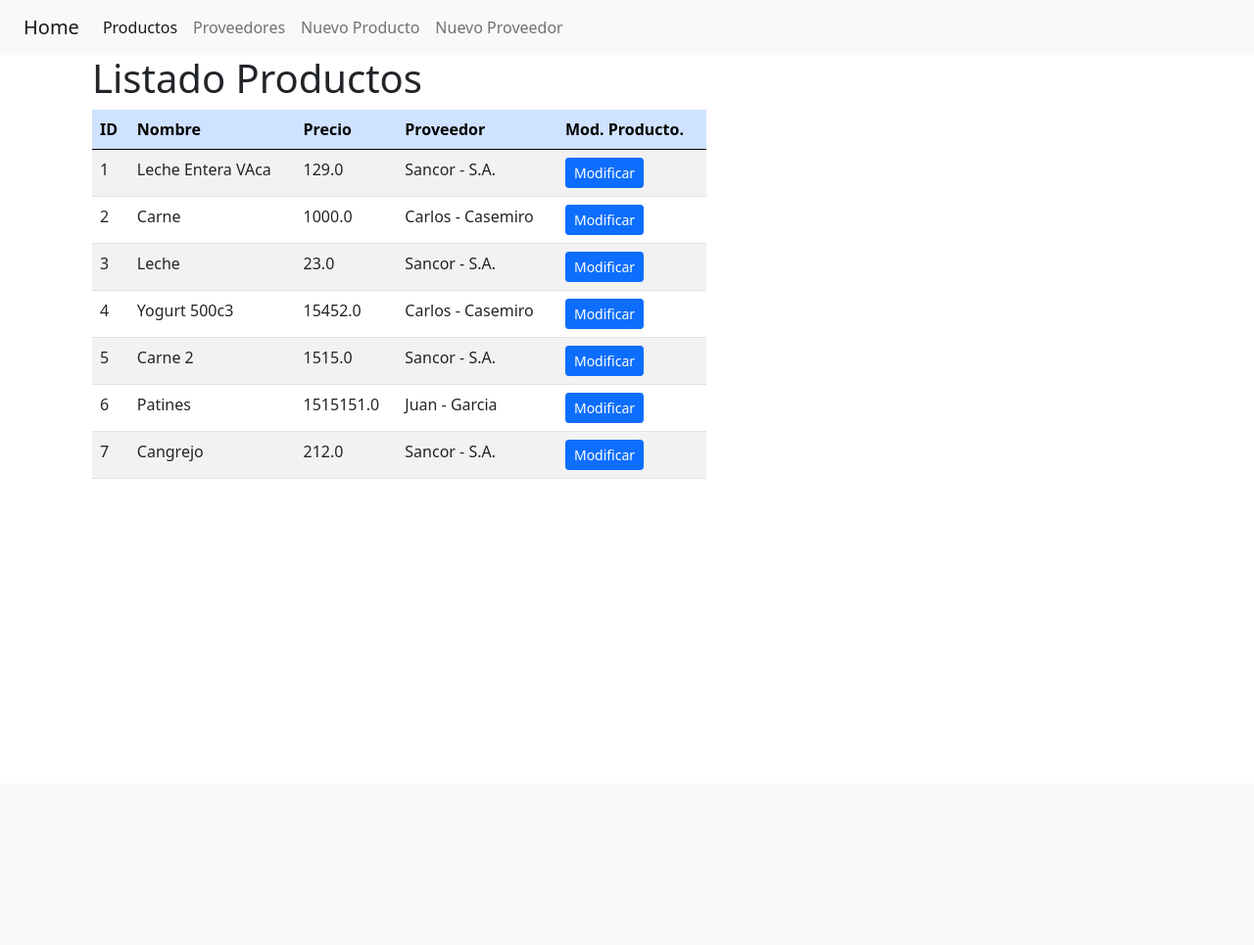
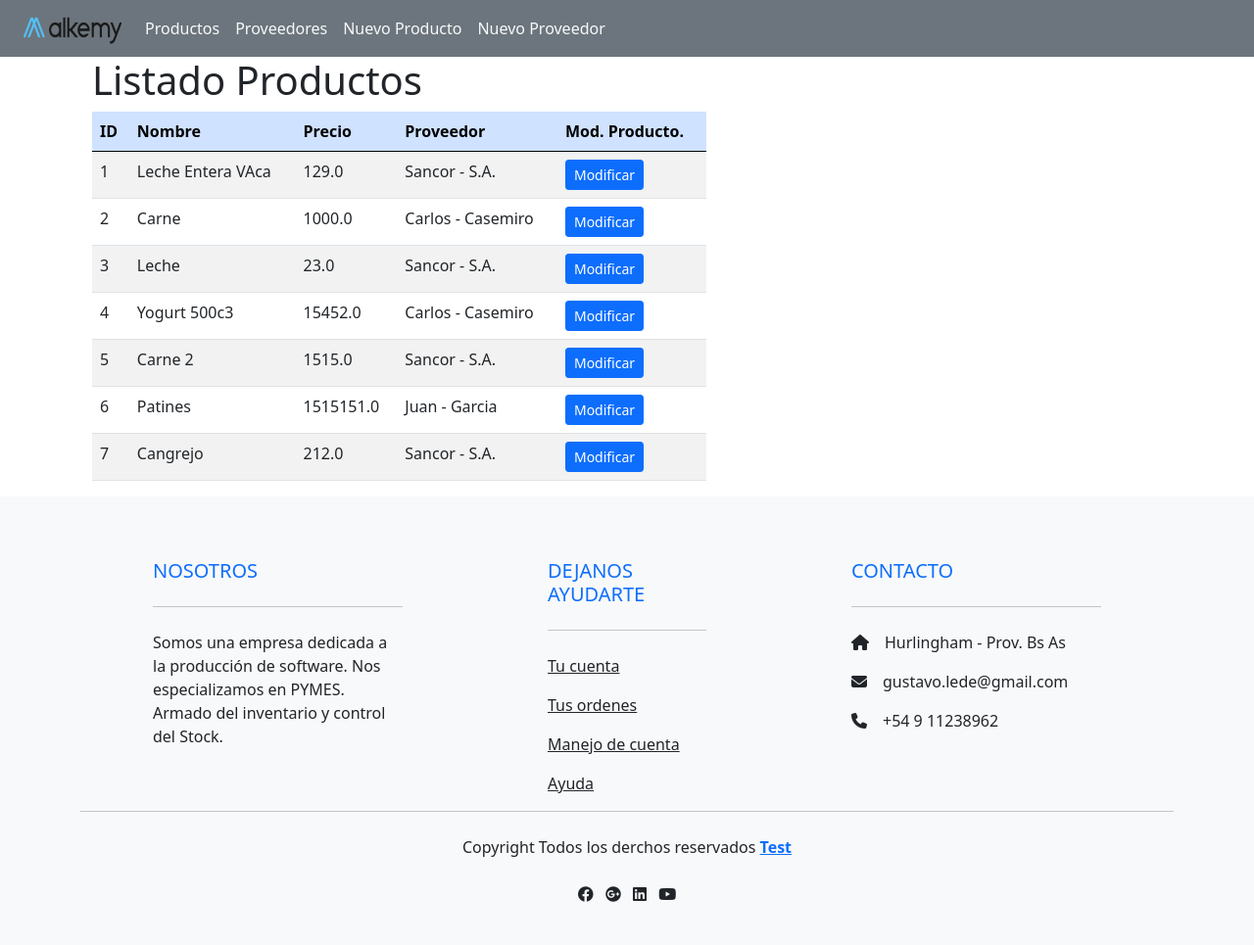
Before and after one commit to GusLed1870/Proyecto_Stock__Producto, a Django app: page /home/producto/listado/ in a window 1280 px wide. Shown: the whole page at 98% size. Before the commit the page ends 489 px from the top, so only its background shows below. Run offline with Django 4.2, Linux system fonts and the light colour scheme; data comes from the database, SQL or seed files in the repository.

Commit message:
se agrego el footer

```diff
--- /dev/null
+++ b/compra_app/templates/footer.html
@@ -0,0 +1,127 @@
+{% load static %}
+
+<!DOCTYPE html>
+<html lang="en">
+<head>
+    <meta charset="UTF-8">
+    <meta http-equiv="X-UA-Compatible" content="IE=edge">
+    <meta name="viewport" content="width=device-width, initial-scale=1.0">
+
+    <link href="https://cdn.jsdelivr.net/npm/bootstrap@5.0.2/dist/css/bootstrap.min.css" rel="stylesheet" integrity="sha384-EVSTQN3/azprG1Anm3QDgpJLIm9Nao0Yz1ztcQTwFspd3yD65VohhpuuCOmLASjC" crossorigin="anonymous">
+    <link rel="stylesheet" href="https://cdnjs.cloudflare.com/ajax/libs/font-awesome/6.4.0/css/all.min.css" integrity="sha512-iecdLmaskl7CVkqkXNQ/ZH/XLlvWZOJyj7Yy7tcenmpD1ypASozpmT/E0iPtmFIB46ZmdtAc9eNBvH0H/ZpiBw==" crossorigin="anonymous" referrerpolicy="no-referrer" />
+    <link rel="stylesheet" href="{% static 'style/estilos.css' %}">
+    <title>Menu de navegación</title>
+</head>
+<body>
+
+    <footer class="bg-light text dark pt-5 pb-4">
+        <div class="container text-center text-md-start">
+            <div class="row text-center text-md-start">
+                <div class="col-md-3 col-lg-3 col-xl-3 mx-auto  mt-3">
+                    <h5 class="text-uppercase mb-4 font-weight-bold text-primary">Nosotros</h5>
+                    <hr class="mb-4">
+                    <p>
+                        Somos una empresa dedicada a la producción de software. Nos especializamos en PYMES. Armado del inventario y control del Stock.
+                    </p>
+                </div>
+                <div  class="col-md-2 col-lg-2 col-xl-2 mx-auto mt-3">
+                    <h5 class="text-uppercase mb-4 font-weight-bold text-primary">Dejanos Ayudarte</h5>
+                    <hr class="mb-4">
+                    <p>
+                        <a href="#" class="text-dark">Tu cuenta</a>
+                    </p>
+                    <p>
+                        <a href="#" class="text-dark">Tus ordenes</a>
+                    </p>
+                    <p>
+                        <a href="#" class="text-dark">Manejo de cuenta</a>
+                    </p>
+                    <p>
+                        <a href="#" class="text-dark">Ayuda</a>
+                    </p>
+                </div>
+                <!-- <div  class="col-md-2 col-lg-2 col-xl-2 mx-auto mt-3">
+                    <h5 class="text-uppercase mb-4 font-weight-bold text-primary">Haz Dinero</h5>
+                    <hr class="mb-4">
+                    <p>
+                        <a href="#" class="text-dark">Vende Productos en nuestro sitio</a>
+                    </p>
+                    <p>
+                        <a href="#" class="text-dark">Anuncios</a>
+                    </p>
+                    <p>
+                        <a href="#" class="text-dark">Afiliate</a>
+                    </p>
+                    <p>
+                        <a href="#" class="text-dark">Publica</a>
+                    </p>
+                </div> -->
+                <div  class="col-md-2 col-lg-3 col-xl-3 mx-auto mt-3">
+                    <h5 class="text-uppercase mb-4 font-weight-bold text-primary">Contacto</h5>
+                    <hr class="mb-4">
+                    <p>
+                        <li class="fas fa-home me-3"></li>Hurlingham - Prov. Bs As
+
+                    </p>
+                    <p>
+                        <li class="fas fa-envelope me-3"></li>gustavo.lede@gmail.com
+
+                    </p>
+                    <p>
+                        <li class="fas fa-phone me-3"></li>+54 9 11238962
+
+                    </p>
+                    <!-- <p>
+                        <li class="fas fa-print me-3"></li>+54 9 11238962
+
+                    </p> -->
+                </div>
+                <hr class="mb-4">
+                <div class="text-center mb-2">
+                    <p>
+                        Copyright Todos los derchos reservados
+                        <a href="#">
+                            <strong class="text-primary">Test</strong>
+                        </a>
+                    </p>
+
+
+                </div>
+
+                <div class="text-center">
+                    <ul class="list-unstyled list-inline">
+                        <li class="list-inline-item">
+                            <a href=""class="text-dark"><i class="fab fa-facebook"></i></a>
+                        </li>
+                        <!-- <li class="list-inline-item">
+                            <a href=""class="text-dark"><i class="fab fa-twitter"></i></a>
+                        </li> -->
+                        <!-- <li class="list-inline-item">
+                            <a href=""class="text-dark"><i class="fab fa-google-plus"></i></a>
+                        </li> -->
+                        <li class="list-inline-item">
+                            <a href=""class="text-dark"><i class="fab fa-google-plus"></i></a>
+                        </li>
+
+                        <li class="list-inline-item">
+                            <a href=""class="text-dark"><i class="fab fa-linkedin"></i></a>
+                        </li>
+                        <li class="list-inline-item">
+                            <a href=""class="text-dark"><i class="fab fa-youtube"></i></a>
+                        </li>
+                    </ul>
+
+                </div>
+            </div>
+        </div>
+
+
+
+    </footer>
+
+    {% block content %}
+    {% endblock %}
+
+    <script src="https://cdn.jsdelivr.net/npm/bootstrap@5.0.2/dist/js/bootstrap.bundle.min.js" integrity="sha384-MrcW6ZMFYlzcLA8Nl+NtUVF0sA7MsXsP1UyJoMp4YLEuNSfAP+JcXn/tWtIaxVXM" crossorigin="anonymous"></script>
+</body>
+</html>
--- a/compra_app/templates/listado_productos.html
+++ b/compra_app/templates/listado_productos.html
@@ -61,9 +61,12 @@
         </div>
 
 
+
     </div>
+    {% include 'footer.html' %}
 
     {% endblock %}
+
 
     <script src="https://cdn.jsdelivr.net/npm/bootstrap@5.0.2/dist/js/bootstrap.bundle.min.js" integrity="sha384-MrcW6ZMFYlzcLA8Nl+NtUVF0sA7MsXsP1UyJoMp4YLEuNSfAP+JcXn/tWtIaxVXM" crossorigin="anonymous"></script>
 
--- a/compra_app/templates/listado_proveedores.html
+++ b/compra_app/templates/listado_proveedores.html
@@ -59,6 +59,7 @@
 
 
     </div>
+    {% include 'footer.html' %}
 
     {% endblock %}
 
--- a/compra_app/templates/menu.html
+++ b/compra_app/templates/menu.html
@@ -9,14 +9,18 @@
     <!-- Bootstrap -->
     <link href="https://cdn.jsdelivr.net/npm/bootstrap@5.0.2/dist/css/bootstrap.min.css" rel="stylesheet" integrity="sha384-EVSTQN3/azprG1Anm3QDgpJLIm9Nao0Yz1ztcQTwFspd3yD65VohhpuuCOmLASjC" crossorigin="anonymous">
     <!-- css -->
-    <link rel="stylesheet" href="{% static 'styles/estilos.css' %}">
+    <link rel="stylesheet" href="{% static 'style/estilos.css' %}">
     <title>Menu de navegación</title>
 </head>
 <body>
 
-    <nav class="navbar navbar-expand-lg navbar-light bg-light">
+    <nav class="navbar navbar-expand-lg navbar-light bg-secondary" id="color">
         <div class="container-fluid">
-            <a class="navbar-brand" href="http://127.0.0.1:7000/home/">Home </a>
+            <a class="navbar-brand" href="http://127.0.0.1:8000/home/">
+
+                <img src="{% static 'img/Logo.png' %}" width="100" height="30" alt="Logo">
+
+            </a>
             <button class="navbar-toggler" type="button" data-bs-toggle="collapse"          data-bs-target="#navbarNav" aria-controls="navbarNav" aria-expanded="false"     aria-label="Toggle navigation">
                 <span class="navbar-toggler-icon"></span>
             </button>
@@ -24,25 +28,26 @@
                 <ul class="navbar-nav">
 
                     <li class="nav-item">
-                        <a class="nav-link active" aria-current="page" href="{% url 'listado_productos' %}">Productos</a>
+                        <a class="nav-link active text-light" aria-current="page" href="{% url 'listado_productos' %}">Productos</a>
                     </li>
 
                     <li class="nav-item">
-                        <a class="nav-link"  aria-current="page" href="{% url 'listado_proveedores' %}">Proveedores</a>
+                        <a class="nav-link text-light"  aria-current="page" href="{% url 'listado_proveedores' %}">Proveedores</a>
                     </li>
 
                     <li class="nav-item">
-                        <a class="nav-link"  aria-current="page" href="{% url 'nuevo_producto' %}">Nuevo Producto</a>
+                        <a class="nav-link text-light"  aria-current="page" href="{% url 'nuevo_producto' %}">Nuevo Producto</a>
                     </li>
 
 
 
                     <li class="nav-item">
-                        <a class="nav-link"  aria-current="page" href="{% url 'nuevo_proveedor' %}">Nuevo Proveedor</a>
+                        <a class="nav-link text-light"  aria-current="page" href="{% url 'nuevo_proveedor' %}">Nuevo Proveedor</a>
                     </li>
 
                 </ul>
             </div>
+            <div></div>
         </div>
     </nav>
 
--- a/compra_app/templates/modificar_proveedor.html
+++ b/compra_app/templates/modificar_proveedor.html
@@ -51,6 +51,7 @@
 
 
     {% endblock %}
+    {% include 'footer.html' %}
 
 
     <script src="https://cdn.jsdelivr.net/npm/bootstrap@5.0.2/dist/js/bootstrap.bundle.min.js" integrity="sha384-MrcW6ZMFYlzcLA8Nl+NtUVF0sA7MsXsP1UyJoMp4YLEuNSfAP+JcXn/tWtIaxVXM" crossorigin="anonymous"></script>
--- a/compra_app/templates/nuevo_producto.html
+++ b/compra_app/templates/nuevo_producto.html
@@ -62,7 +62,7 @@
     </form>
     </div>
     {% endblock %}
-
+    {% include 'footer.html' %}
     <script src="https://cdn.jsdelivr.net/npm/bootstrap@5.0.2/dist/js/bootstrap.bundle.min.js" integrity="sha384-MrcW6ZMFYlzcLA8Nl+NtUVF0sA7MsXsP1UyJoMp4YLEuNSfAP+JcXn/tWtIaxVXM" crossorigin="anonymous"></script>
 
 </body>
--- a/compra_app/templates/nuevo_proveedor.html
+++ b/compra_app/templates/nuevo_proveedor.html
@@ -35,7 +35,7 @@
             <label for="dni" class="form-label" id="letra" style="color:aqua;font-size:larger;font-weight: bold;">DNI/CUIT: </label>
             <input type="number" id="dni" class="form-control" placeholder="Escribe tu dni" name="dni">
         </div>
-        <p></p>
+        <div class="col-6"></div>
 
 
 
@@ -56,7 +56,7 @@
 
     </div>
     {% endblock %}
-
+    {% include 'footer.html' %}
     <script src="https://cdn.jsdelivr.net/npm/bootstrap@5.0.2/dist/js/bootstrap.bundle.min.js" integrity="sha384-MrcW6ZMFYlzcLA8Nl+NtUVF0sA7MsXsP1UyJoMp4YLEuNSfAP+JcXn/tWtIaxVXM" crossorigin="anonymous"></script>
 
 
```
Also changed, not shown: compra_app/templates/modificar_producto.html (+44 -35 lines).
